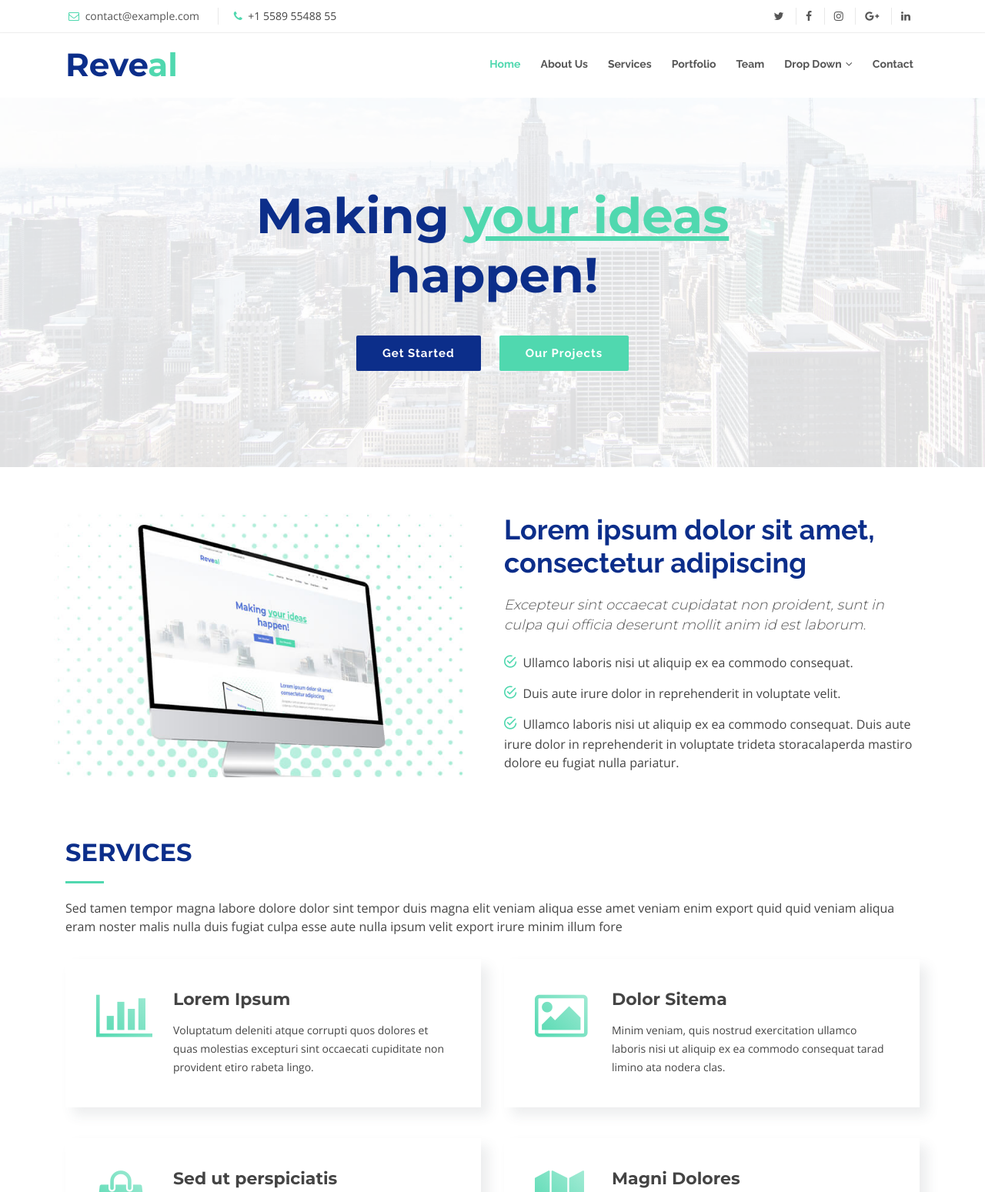
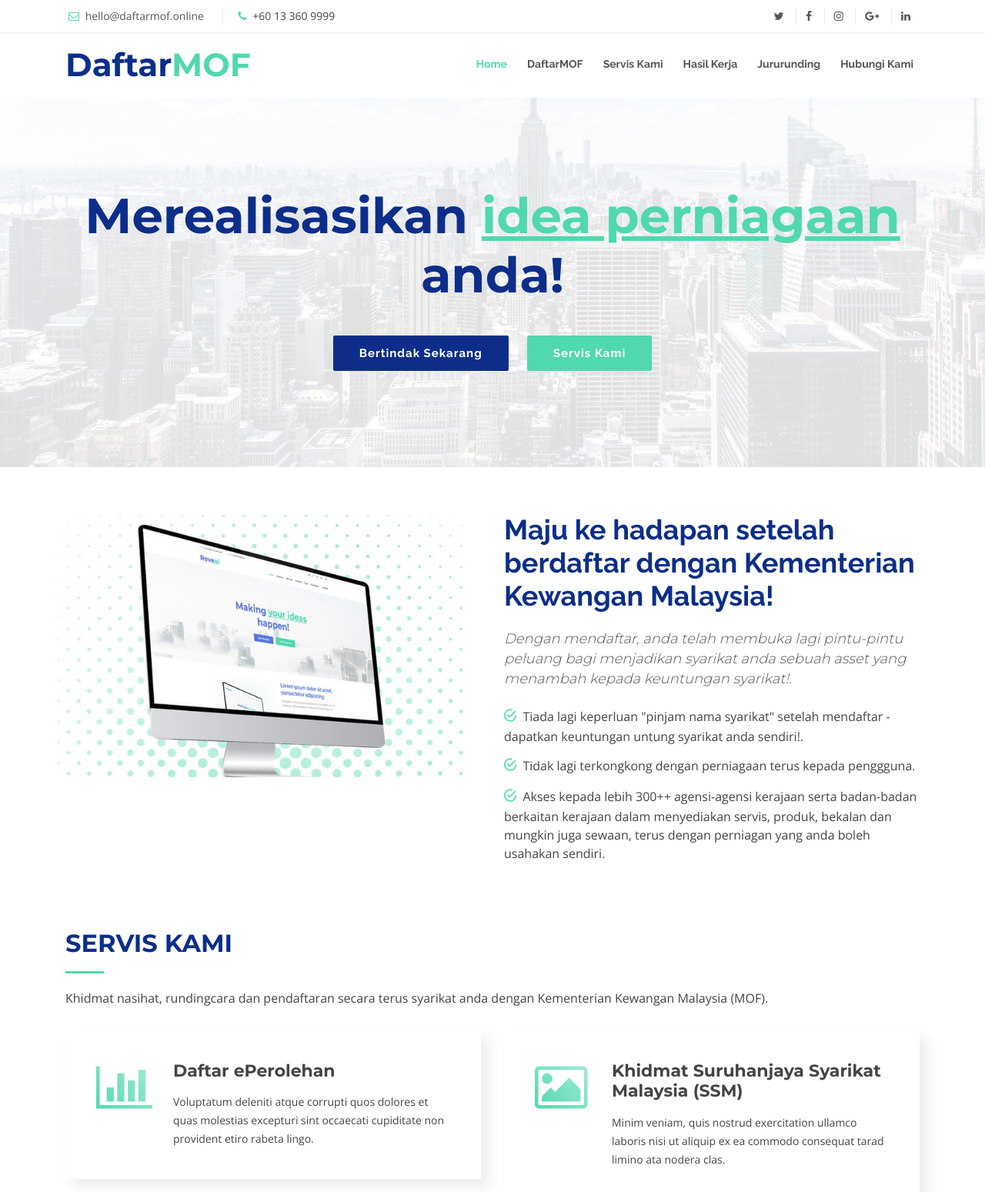
Before and after one commit to adam0thman/daftarrmofonline, a plain HTML site: page index.html in a window 1280 px wide. Shown: the top 1549 px of the page at 77% size. Drawn offline with nearby package versions, Linux system fonts and the light colour scheme; files whose address does not match are found by name.

Commit message:
amend #1

```diff
--- a/index.html
+++ b/index.html
@@ -5,9 +5,9 @@
   <meta charset="utf-8">
   <meta content="width=device-width, initial-scale=1.0" name="viewport">
 
-  <title>Reveal Bootstrap Template</title>
-  <meta content="" name="descriptison">
-  <meta content="" name="keywords">
+  <title>Daftar MOF Online</title>
+  <meta content="" name="description">
+  <meta content="daftar, kementerian kewangan, tender kerajaan, mof, eperolehan, kkm malaysia" name="keywords">
 
   <!-- Favicons -->
   <link href="assets/img/favicon.png" rel="icon">
@@ -41,8 +41,8 @@
   <section id="topbar" class="d-none d-lg-block">
     <div class="container clearfix">
       <div class="contact-info float-left">
-        <i class="fa fa-envelope-o"></i> <a href="mailto:contact@example.com">contact@example.com</a>
-        <i class="fa fa-phone"></i> +1 5589 55488 55
+        <i class="fa fa-envelope-o"></i> <a href="mailto:contact@example.com">hello@daftarmof.online</a>
+        <i class="fa fa-phone"></i> +60 13 360 9999
       </div>
       <div class="social-links float-right">
         <a href="#" class="twitter"><i class="fa fa-twitter"></i></a>
@@ -59,7 +59,7 @@
     <div class="container">
 
       <div id="logo" class="pull-left">
-        <h1><a href="#topbar" class="scrollto">Reve<span>al</span></a></h1>
+        <h1><a href="#topbar" class="scrollto">Daftar<span>MOF</span></a></h1>
         <!-- Uncomment below if you prefer to use an image logo -->
         <!-- <a href="#topbar"><img src="assets/img/logo.png" alt=""></a>-->
       </div>
@@ -67,19 +67,19 @@
       <nav id="nav-menu-container">
         <ul class="nav-menu">
           <li class="menu-active"><a href="#topbar">Home</a></li>
-          <li><a href="#about">About Us</a></li>
-          <li><a href="#services">Services</a></li>
-          <li><a href="#portfolio">Portfolio</a></li>
-          <li><a href="#team">Team</a></li>
-          <li class="menu-has-children"><a href="">Drop Down</a>
+          <li><a href="#about">DaftarMOF</a></li>
+          <li><a href="#services">Servis Kami</a></li>
+          <li><a href="#portfolio">Hasil Kerja</a></li>
+          <li><a href="#team">Jururunding</a></li>
+          <!--<li class="menu-has-children"><a href="">Drop Down</a>
             <ul>
               <li><a href="#">Drop Down 1</a></li>
               <li><a href="#">Drop Down 3</a></li>
               <li><a href="#">Drop Down 4</a></li>
               <li><a href="#">Drop Down 5</a></li>
             </ul>
-          </li>
-          <li><a href="#contact">Contact</a></li>
+          </li>-->
+          <li><a href="#contact">Hubungi Kami</a></li>
         </ul>
       </nav><!-- #nav-menu-container -->
     </div>
@@ -89,10 +89,10 @@
   <section id="intro">
 
     <div class="intro-content">
-      <h2>Making <span>your ideas</span><br>happen!</h2>
+      <h2>Merealisasikan <span>idea perniagaan</span><br>anda!</h2>
       <div>
-        <a href="#about" class="btn-get-started scrollto">Get Started</a>
-        <a href="#portfolio" class="btn-projects scrollto">Our Projects</a>
+        <a href="#about" class="btn-get-started scrollto">Bertindak Sekarang</a>
+        <a href="#services" class="btn-projects scrollto">Servis Kami</a>
       </div>
     </div>
 
@@ -117,13 +117,13 @@
           </div>
 
           <div class="col-lg-6 content">
-            <h2>Lorem ipsum dolor sit amet, consectetur adipiscing</h2>
-            <h3>Excepteur sint occaecat cupidatat non proident, sunt in culpa qui officia deserunt mollit anim id est laborum.</h3>
+            <h2>Maju ke hadapan setelah berdaftar dengan Kementerian Kewangan Malaysia!</h2>
+            <h3>Dengan mendaftar, anda telah membuka lagi pintu-pintu peluang bagi menjadikan syarikat anda sebuah asset yang menambah kepada keuntungan syarikat!.</h3>
 
             <ul>
-              <li><i class="ion-android-checkmark-circle"></i> Ullamco laboris nisi ut aliquip ex ea commodo consequat.</li>
-              <li><i class="ion-android-checkmark-circle"></i> Duis aute irure dolor in reprehenderit in voluptate velit.</li>
-              <li><i class="ion-android-checkmark-circle"></i> Ullamco laboris nisi ut aliquip ex ea commodo consequat. Duis aute irure dolor in reprehenderit in voluptate trideta storacalaperda mastiro dolore eu fugiat nulla pariatur.</li>
+              <li><i class="ion-android-checkmark-circle"></i> Tiada lagi keperluan "pinjam nama syarikat" setelah mendaftar - dapatkan keuntungan untung syarikat anda sendiri!.</li>
+              <li><i class="ion-android-checkmark-circle"></i> Tidak lagi terkongkong dengan perniagaan terus kepada penggguna.</li>
+              <li><i class="ion-android-checkmark-circle"></i> Akses kepada lebih 300++ agensi-agensi kerajaan serta badan-badan berkaitan kerajaan dalam menyediakan servis, produk, bekalan dan mungkin juga sewaan, terus dengan perniagan yang anda boleh usahakan sendiri.</li>
             </ul>
 
           </div>
@@ -136,8 +136,8 @@
     <section id="services">
       <div class="container">
         <div class="section-header">
-          <h2>Services</h2>
-          <p>Sed tamen tempor magna labore dolore dolor sint tempor duis magna elit veniam aliqua esse amet veniam enim export quid quid veniam aliqua eram noster malis nulla duis fugiat culpa esse aute nulla ipsum velit export irure minim illum fore</p>
+          <h2>Servis Kami</h2>
+          <p>Khidmat nasihat, rundingcara dan pendaftaran secara terus syarikat anda dengan Kementerian Kewangan Malaysia (MOF).</p>
         </div>
 
         <div class="row">
@@ -145,7 +145,7 @@
           <div class="col-lg-6">
             <div class="box wow fadeInLeft">
               <div class="icon"><i class="fa fa-bar-chart"></i></div>
-              <h4 class="title"><a href="">Lorem Ipsum</a></h4>
+              <h4 class="title"><a href="">Daftar ePerolehan</a></h4>
               <p class="description">Voluptatum deleniti atque corrupti quos dolores et quas molestias excepturi sint occaecati cupiditate non provident etiro rabeta lingo.</p>
             </div>
           </div>
@@ -153,7 +153,7 @@
           <div class="col-lg-6">
             <div class="box wow fadeInRight">
               <div class="icon"><i class="fa fa-picture-o"></i></div>
-              <h4 class="title"><a href="">Dolor Sitema</a></h4>
+              <h4 class="title"><a href="">Khidmat Suruhanjaya Syarikat Malaysia (SSM)</a></h4>
               <p class="description">Minim veniam, quis nostrud exercitation ullamco laboris nisi ut aliquip ex ea commodo consequat tarad limino ata nodera clas.</p>
             </div>
           </div>
@@ -161,7 +161,7 @@
           <div class="col-lg-6">
             <div class="box wow fadeInLeft" data-wow-delay="0.2s">
               <div class="icon"><i class="fa fa-shopping-bag"></i></div>
-              <h4 class="title"><a href="">Sed ut perspiciatis</a></h4>
+              <h4 class="title"><a href="">Khidmat Basic SME (Web, Email, dll)</a></h4>
               <p class="description">Duis aute irure dolor in reprehenderit in voluptate velit esse cillum dolore eu fugiat nulla pariatur trinige zareta lobur trade.</p>
             </div>
           </div>
@@ -169,7 +169,7 @@
           <div class="col-lg-6">
             <div class="box wow fadeInRight" data-wow-delay="0.2s">
               <div class="icon"><i class="fa fa-map"></i></div>
-              <h4 class="title"><a href="">Magni Dolores</a></h4>
+              <h4 class="title"><a href="">Penyediaan Kertas Tender & Penulisan Professional</a></h4>
               <p class="description">Excepteur sint occaecat cupidatat non proident, sunt in culpa qui officia deserunt mollit anim id est laborum rideta zanox satirente madera</p>
             </div>
           </div>
```
